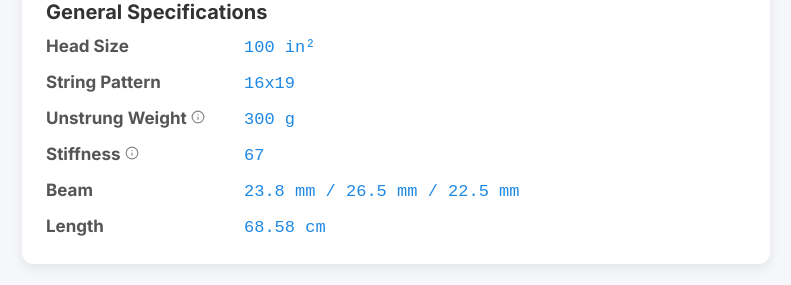
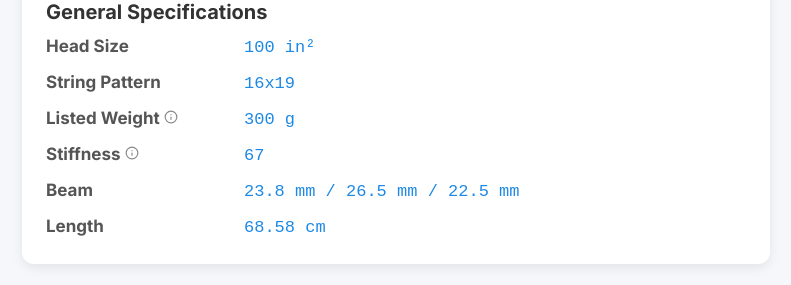
Before and after one commit to stringsmatter/Info, a Jekyll site: the page built from FW01/index.html, in a window 1280 px wide. Shown: the part 867-1152 px from the top of the page, without its empty margins (244-1035 px from the left). Built offline with Jekyll 4.4.1, drawn with Linux system fonts in a browser that asks for light colours.

Commit message:
Update racquet.html

```diff
--- a/_layouts/racquet.html
+++ b/_layouts/racquet.html
@@ -272,7 +272,7 @@
     {% if r.general.unstrung_weight != "" %}
       <div class="spec-item">
         <span class="label">
-          <span class="label-with-icon">Unstrung Weight
+          <span class="label-with-icon">Listed Weight
             <span aria-describedby="uw-tooltip" class="tooltip-icon tooltip-label" tabindex="0">
               <button aria-label="Informationen zum unbesaiteten Gewicht" type="button">
                 <svg fill="none" height="14" stroke="#888" stroke-linecap="round" stroke-linejoin="round" stroke-width="2" viewBox="0 0 24 24" width="14" xmlns="http://www.w3.org/2000/svg">
@@ -281,7 +281,7 @@
                   <line x1="12" x2="12" y1="8" y2="8"></line>
                 </svg>
               </button>
-              <span class="tooltip-text" id="uw-tooltip" role="tooltip">Factory specification only. Actual weight may vary due to manufacturing tolerances (±7 g typical).</span>
+              <span class="tooltip-text" id="uw-tooltip" role="tooltip">Listed unstrung factory specification only. Actual weight may vary due to manufacturing tolerances (±7 g typical).</span>
             </span>
           </span>
         </span>
```
